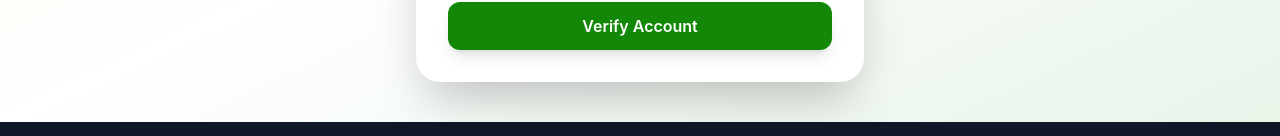
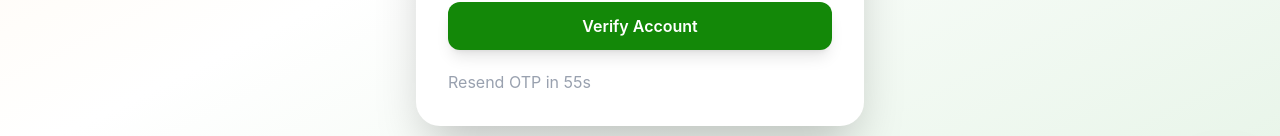
Before and after one commit to Oblivion634/Hamari-Awaaz, a React (Vite) app: page /verify-signup-otp in a window 1280 px wide. Shown: the part 574-710 px from the top of the page. Built offline with nearby package versions, Linux system fonts and the light colour scheme; no server answers.

Commit message:
Update VerifySignupOtp.jsx

```diff
--- a/src/pages/VerifySignupOtp.jsx
+++ b/src/pages/VerifySignupOtp.jsx
@@ -1,4 +1,4 @@
-import { useState } from "react";
+import { useState, useEffect } from "react";
 import { useNavigate } from "react-router";
 import { Mail, Smartphone, ShieldCheck } from "lucide-react";
 import { motion } from "framer-motion";
@@ -8,6 +8,22 @@ import api from "../api/axios";
 import { ENDPOINTS } from "../utils/constants";
 
 export default function VerifySignupOtp() {
+
+    const [countdown, setCountdown] = useState(60);
+    const [canResend, setCanResend] = useState(false);
+
+    useEffect(() => {
+        if (countdown <= 0) {
+            setCanResend(true);
+            return;
+        }
+
+        const timer = setInterval(() => {
+            setCountdown((prev) => prev - 1);
+        }, 1000);
+
+        return () => clearInterval(timer);
+    }, [countdown]);
 
     const navigate = useNavigate();
 
@@ -71,6 +87,25 @@ export default function VerifySignupOtp() {
 
         }
 
+    };
+
+    const handleResendOtp = async () => {
+        try {
+            const email =
+                localStorage.getItem("signupEmail");
+
+            const res = await api.post(
+                ENDPOINTS.RESEND_SIGNUP_OTP,
+                { email }
+            );
+
+            toast.success(res.data.message);
+        } catch (error) {
+            toast.error(
+                error.response?.data?.message ||
+                "Failed to resend OTP"
+            );
+        }
     };
 
     return (
@@ -179,6 +214,17 @@ export default function VerifySignupOtp() {
 
                     </button>
 
+                    <button
+                        type="button"
+                        disabled={!canResend}
+                        onClick={handleResendOtp}
+                        className="text-blue-500 disabled:text-gray-400"
+                    >
+                        {canResend
+                            ? "Resend OTP"
+                            : `Resend OTP in ${countdown}s`}
+                    </button>
+
                 </form>
 
             </motion.div>
```
